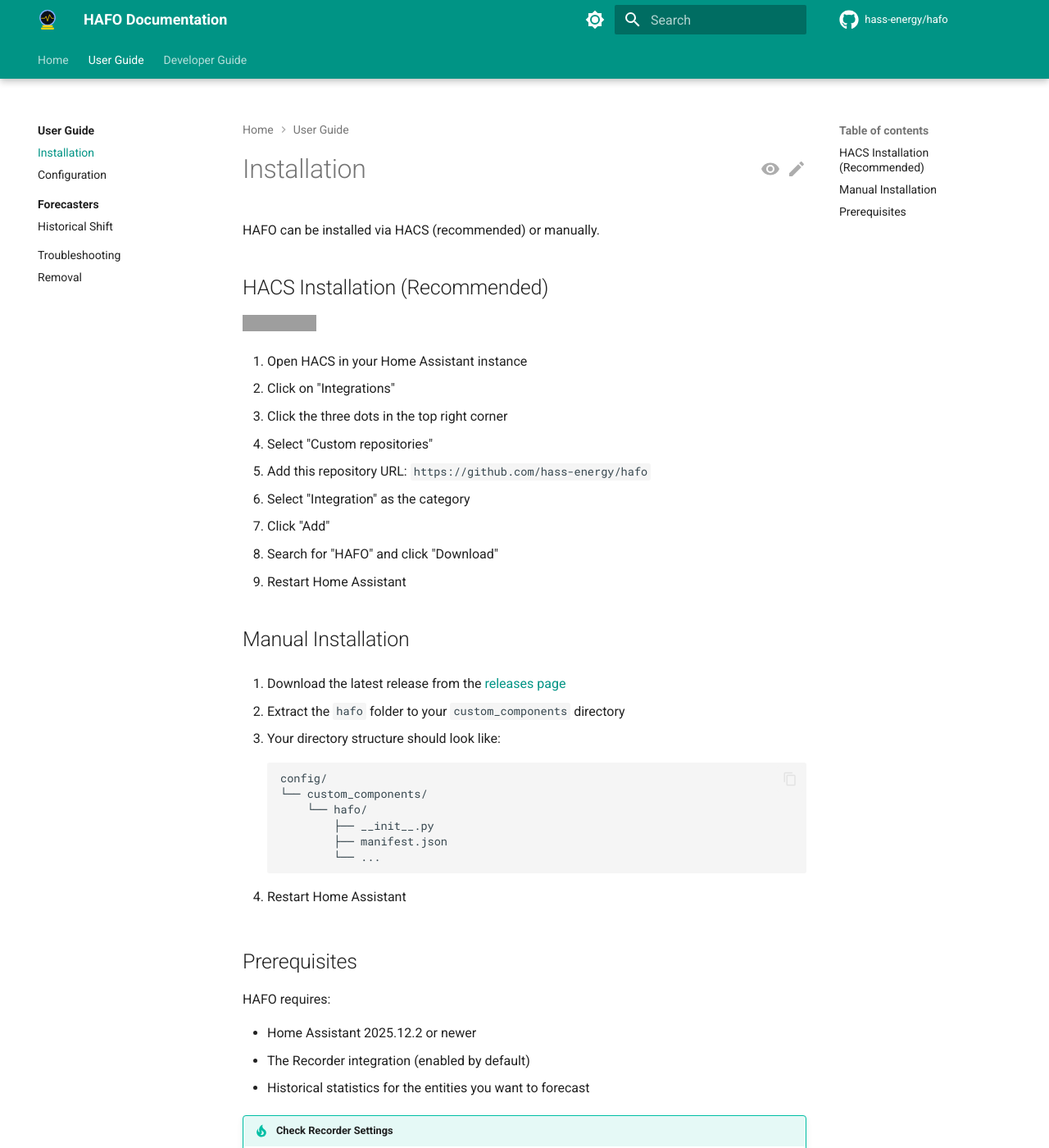
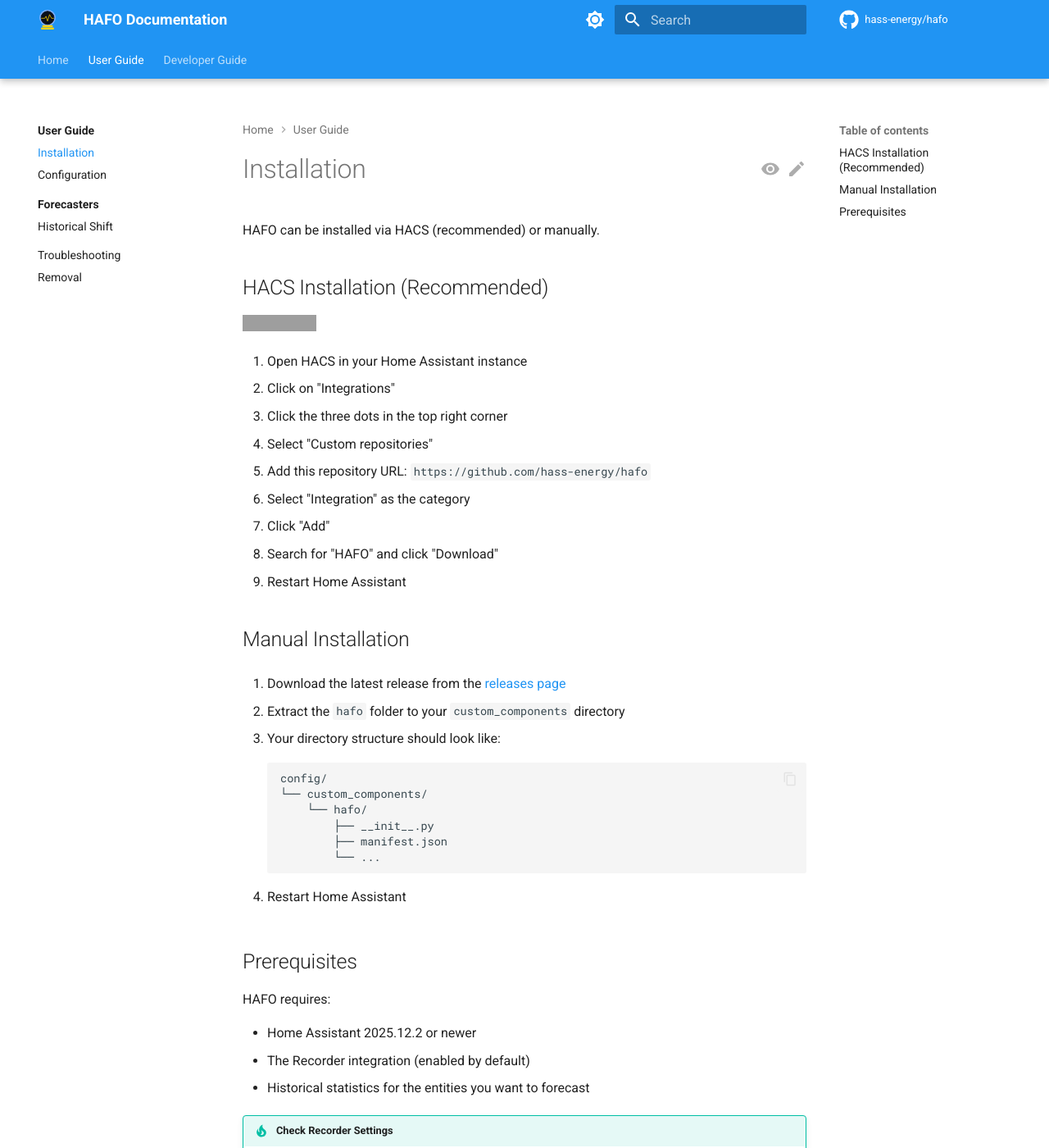
Before and after one commit to hass-energy/hafo, an MkDocs documentation site: the page built from docs/user-guide/installation.md, in a window 1280 px wide and 1400 px high. Shown: the whole window at 82% size. Built offline with MkDocs 1.6.1 and Material for MkDocs 9.7.7, drawn with Linux system fonts in a browser that asks for light colours; comment, search, counter and statistics services are not loaded; the version menu is left out; grey boxes are pictures that could not be loaded.

Commit message:
Update the mkdocs config to match the style of haeo (#2)
Make the mkdocs style appear the same has it does for haeo

```diff
--- a/docs/stylesheets/extra.css
+++ b/docs/stylesheets/extra.css
@@ -1,4 +1,44 @@
-/* Additional styles for HAFO documentation */
+/* Custom styles for HAFO documentation */
+
+/* Reduce margins around math equations */
+.arithmatex {
+  margin-top: 0.5em;
+  margin-bottom: 0.5em;
+}
+
+/* Reduce margins for display math specifically */
+div.arithmatex {
+  margin-top: 0.75em;
+  margin-bottom: 0.75em;
+}
+
+/* Keep inline math tight */
+span.arithmatex {
+  margin: 0;
+  padding: 0 0.1em;
+}
+
+/* Improve code block styling */
+.highlight {
+  margin: 1em 0;
+}
+
+/* Better table styling */
+table {
+  width: 100%;
+  margin: 1em 0;
+}
+
+/* Improve math rendering */
+.arithmatex {
+  overflow-x: auto;
+  overflow-y: hidden;
+}
+
+/* Better admonition spacing */
+.admonition {
+  margin: 1.5em 0;
+}
 
 /* Improve code block readability */
 .md-typeset code {
--- a/mkdocs.yml
+++ b/mkdocs.yml
@@ -16,16 +16,16 @@
     # Light mode
     - media: "(prefers-color-scheme: light)"
       scheme: default
-      primary: teal
-      accent: cyan
+      primary: blue
+      accent: indigo
       toggle:
         icon: material/brightness-7
         name: Switch to dark mode
     # Dark mode
     - media: "(prefers-color-scheme: dark)"
       scheme: slate
-      primary: teal
-      accent: cyan
+      primary: blue
+      accent: indigo
       toggle:
         icon: material/brightness-4
         name: Switch to light mode
```
